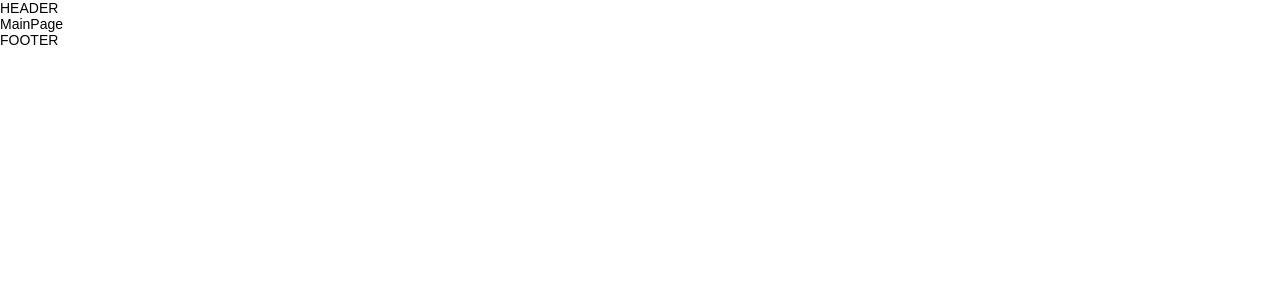
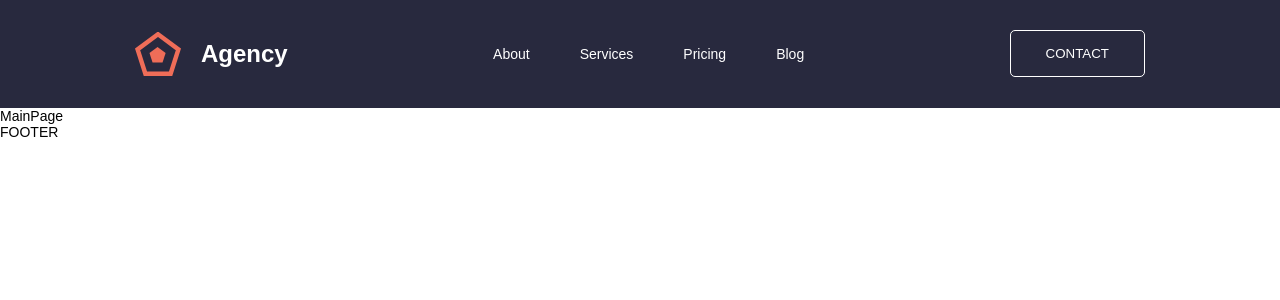
Before and after one commit to Fpsska/Agency-website, a React (Create React App) app: page / in a window 1280 px wide. Shown: the top 300 px of the page. Built offline with nearby package versions, Linux system fonts and the light colour scheme.

Commit message:
feat: create Header component, use in Layout.tsx & create image folder, add logo.svg

```diff
--- a/src/assets/styles/_style.scss
+++ b/src/assets/styles/_style.scss
@@ -7,7 +7,7 @@ html {
 }
 
 body {
-    font-family: Plus Jakarta Sans, sans-serif;
+    font-family: 'Ubuntu', sans-serif;
     font-size: 14px;
     font-weight: 400;
     color: #000;
--- /dev/null
+++ b/src/components/Header/Header.tsx
@@ -0,0 +1,47 @@
+import React from 'react';
+
+import { NavLink } from 'react-router-dom';
+
+import logo from '../../assets/images/logo.svg';
+
+import './header.scss';
+
+// /. imports
+
+const Header: React.FC = () => {
+    return (
+        <header className="header">
+            <div className="header__wrapper">
+
+                <a className="header__logo" href="#">
+                    <img className="header__image" src={logo} alt="logo" />
+                    <h2 className="header__title">Agency</h2>
+                </a>
+
+                <nav className="nav">
+                    <ul className="nav__menu">
+                        <li className="nav__item">
+                            <NavLink className="nav__link" to="/">About</NavLink>
+                        </li>
+                        <li className="nav__item">
+                            <NavLink className="nav__link" to="/">Services</NavLink>
+                        </li>
+                        <li className="nav__item">
+                            <NavLink className="nav__link" to="/">Pricing</NavLink>
+                        </li>
+                        <li className="nav__item">
+                            <NavLink className="nav__link" to="/">Blog</NavLink>
+                        </li>
+                    </ul>
+                </nav>
+
+                <div className="header__contacts">
+                    <button className="header__button">CONTACT</button>
+                </div>
+
+            </div>
+        </header>
+    );
+};
+
+export default Header;
--- /dev/null
+++ b/src/components/Header/header.scss
@@ -0,0 +1,54 @@
+.header {
+    background-color: #28293e;
+    &__wrapper {
+        display: flex;
+        justify-content: space-between;
+        padding: 20px 135px;
+    }
+    &__logo {
+        display: flex;
+        align-items: center;
+        :not(:last-child) {
+            margin: 0 20px 0 0;
+        }
+    }
+    &__image {
+        height: 44px;
+        width: 46px;
+        object-fit: cover;
+    }
+    &__title {
+        font-size: 24px;
+        font-weight: 600;
+        color: #fff;
+    }
+    &__contacts {
+        display: flex;
+        align-items: center;
+    }
+    &__button {
+        background-color: transparent;
+        color: #fff;
+        border: 1px solid #fff;
+        border-radius: 5px;
+        padding: 15px 35px;
+        text-transform: uppercase;
+    }
+}
+
+.nav {
+    margin: 0 20px;
+    display: flex;
+    align-items: center;
+    &__menu {
+        display: flex;
+    }
+    &__item {
+        &:not(:last-child) {
+            margin: 0 50px 0 0;
+        }
+    }
+    &__link {
+        color: #fff;
+    }
+}
--- a/src/components/common/Layout/Layout.tsx
+++ b/src/components/common/Layout/Layout.tsx
@@ -1,13 +1,15 @@
 import React from 'react';
 
 import { Outlet } from 'react-router';
+
+import Header from '../../Header/Header';
 
 // /. imports
 
 const Layout: React.FC = () => {
     return (
         <div className="page">
-            <header className="header">HEADER</header>
+            <Header/>
             <main className="main">
                 <Outlet/>
             </main>
```
Also changed, not shown: src/assets/images/logo.svg (added).
